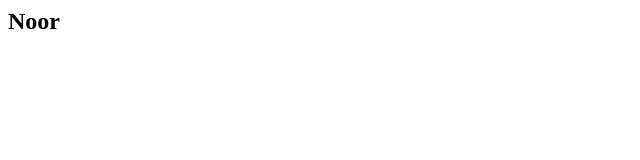
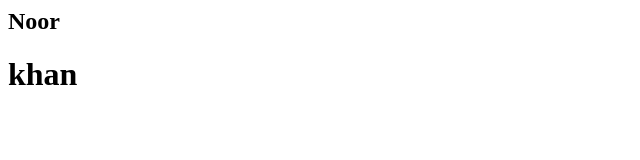
Before and after one commit to NoorMohammed-786/localRepo, a plain HTML site: page index.html in a window 1280 px wide. Shown: the whole page, without its empty margins (0-640 px from the left). Drawn offline with Linux system fonts and the light colour scheme.

Commit message:
this is  main2

```diff
--- a/index.html
+++ b/index.html
@@ -1 +1,2 @@
 <h2>Noor</h2>
+<h1>khan</h1>
```
